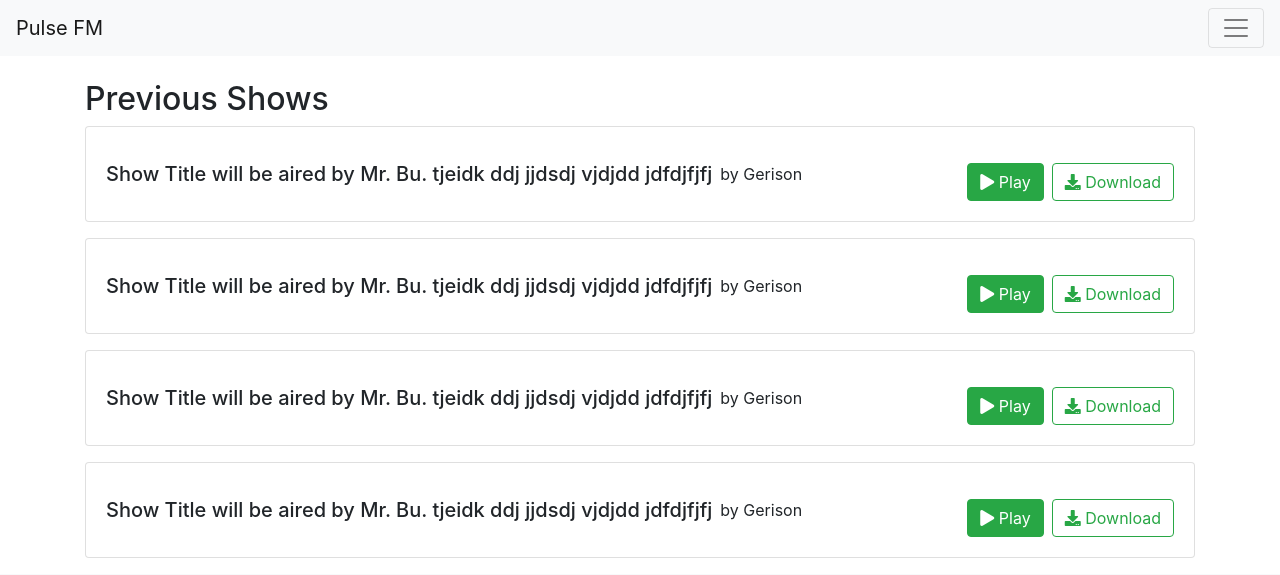
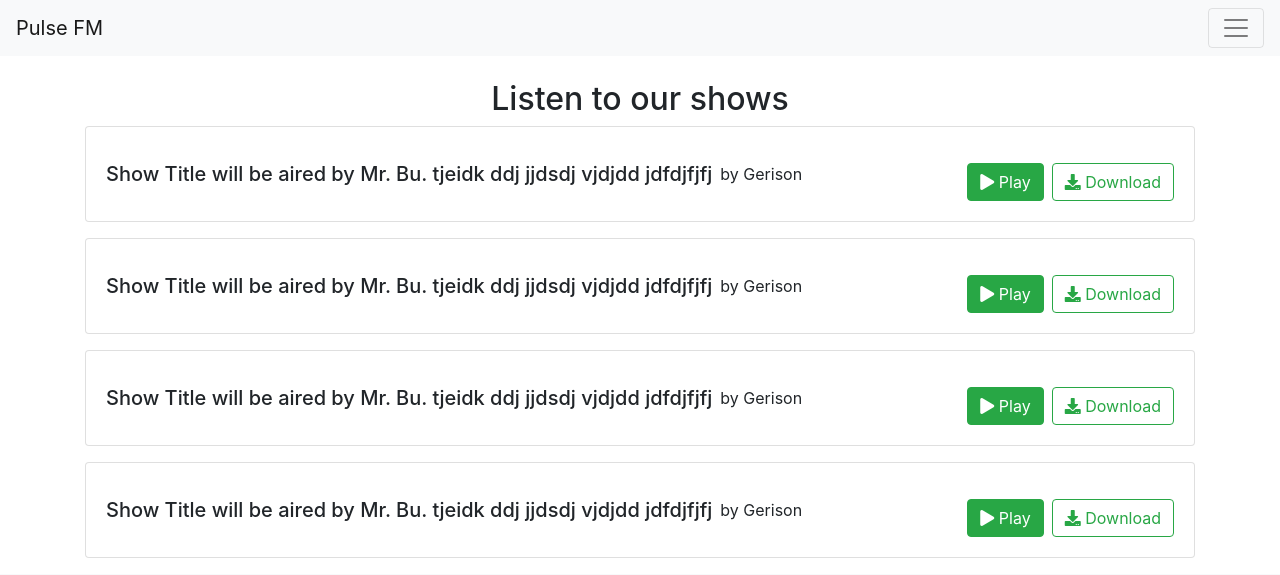
Before and after one commit to gerkim62/pulse-fm, a plain HTML site: page pages/prev-shows.html in a window 1280 px wide. Shown: the top 575 px of the page. Drawn offline with nearby package versions, Linux system fonts and the light colour scheme.

Commit message:
dfdfsdjnsdj

```diff
--- a/pages/prev-shows.html
+++ b/pages/prev-shows.html
@@ -73,7 +73,7 @@
     <div style="height: 80px" class="nav-space"></div>
 
     <div class="container">
-      <h2>Previous Shows</h2>
+      <h2 class="text-center">Listen to our shows</h2>
       <ul class="list-group">
         <li class="card d-flex flex-column mb-3">
           <div
```
Also changed, not shown: index.html (+2 -0 lines).
